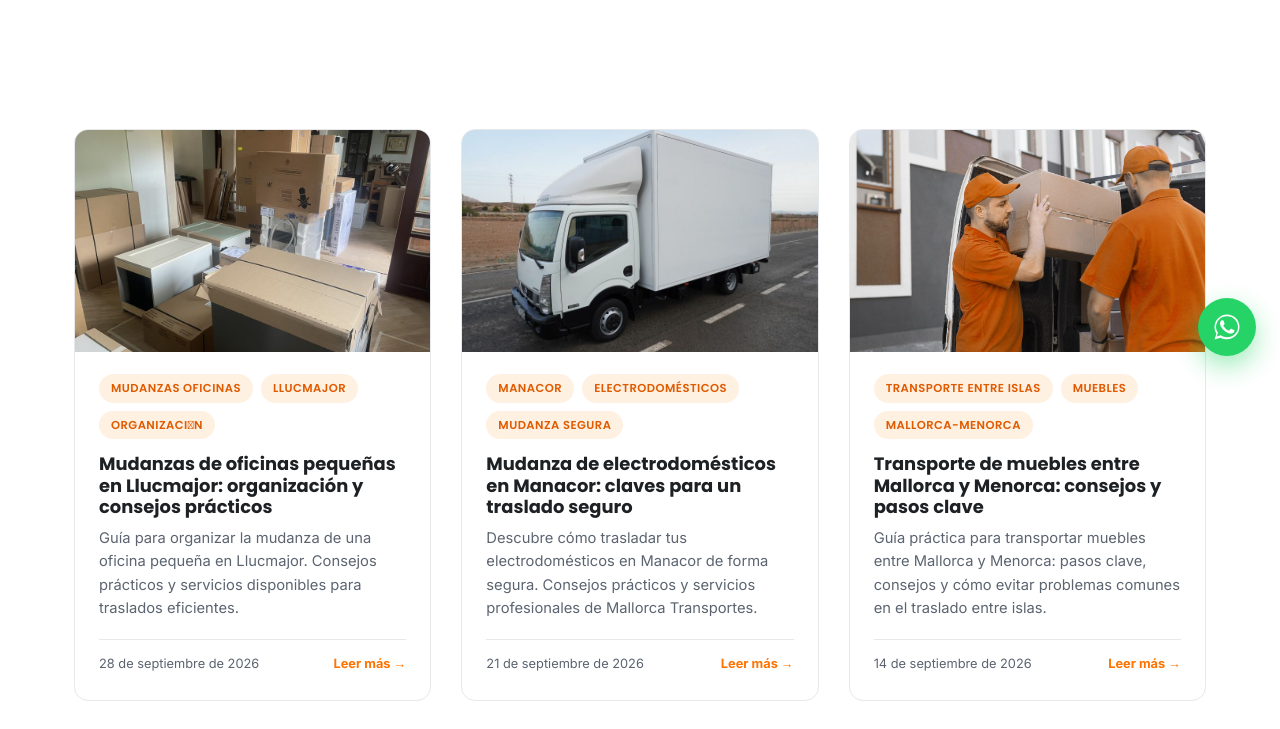
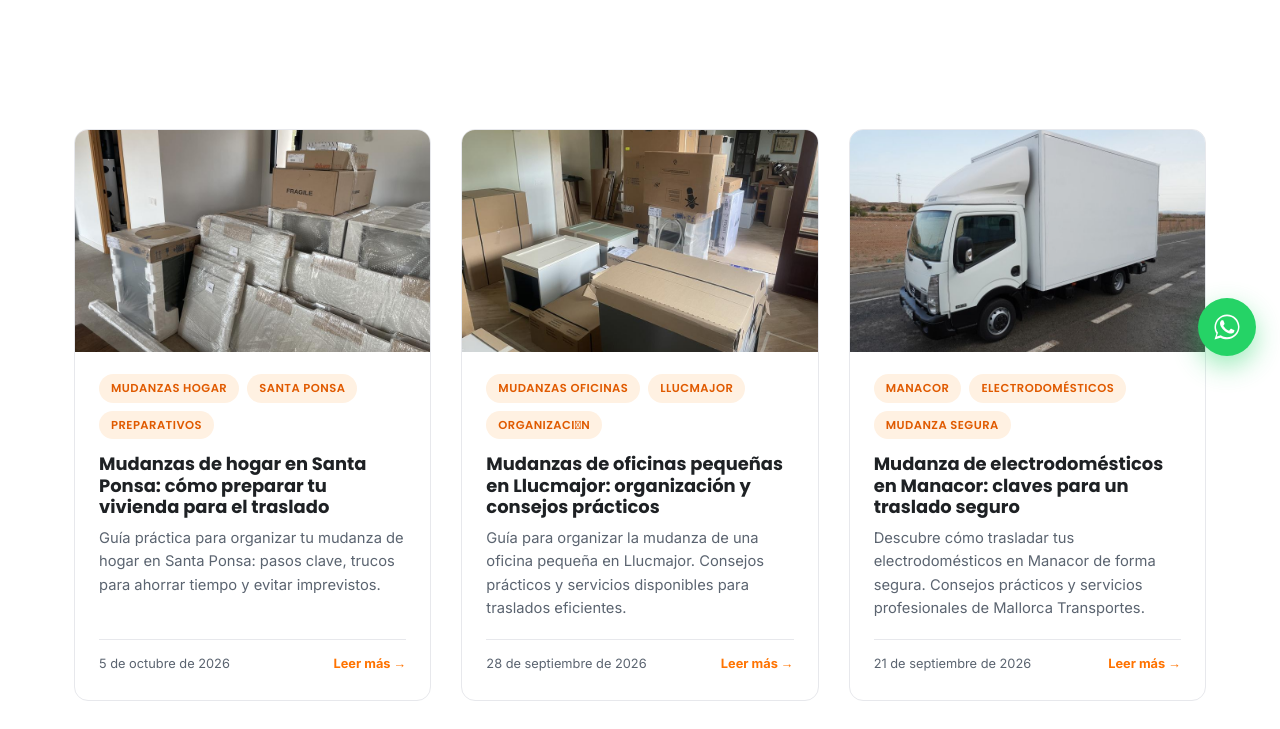
Before and after one commit to hlpzai/mallorca-transportes-web, a plain HTML site: page blog/index.html in a window 1280 px wide. Shown: the part 420-1149 px from the top of the page. Drawn offline with Linux system fonts and the light colour scheme.

Commit message:
Blog: publica "Mudanzas de hogar en Santa Ponsa: cómo preparar tu vivienda para el traslado" (automático)

```diff
--- a/blog/index.html
+++ b/blog/index.html
@@ -84,6 +84,24 @@
     <div class="container">
       <div class="blog-grid">
         <!-- NEXT_ARTICLE_CARD -->
+        <article class="blog-card">
+          <a href="mudanzas-hogar-santa-ponsa-preparar-vivienda.html" class="blog-card-image">
+            <img src="../img/trabajo-mudanza-02.jpg" alt="Embalaje profesional de electrodomésticos para mudanza en Mallorca" loading="lazy" width="900" height="563">
+          </a>
+          <div class="blog-card-body">
+            <div class="tag-row">
+              <span class="tag-pill">mudanzas hogar</span>
+            <span class="tag-pill">Santa Ponsa</span>
+            <span class="tag-pill">preparativos</span>
+            </div>
+            <h3><a href="mudanzas-hogar-santa-ponsa-preparar-vivienda.html">Mudanzas de hogar en Santa Ponsa: cómo preparar tu vivienda para el traslado</a></h3>
+            <p>Guía práctica para organizar tu mudanza de hogar en Santa Ponsa: pasos clave, trucos para ahorrar tiempo y evitar imprevistos.</p>
+            <div class="blog-card-meta">
+              <span>5 de octubre de 2026</span>
+              <a href="mudanzas-hogar-santa-ponsa-preparar-vivienda.html">Leer más →</a>
+            </div>
+          </div>
+        </article>
         <article class="blog-card">
           <a href="mudanzas-oficinas-pequenas-llucmajor-organizacion-consejos.html" class="blog-card-image">
             <img src="../img/trabajo-mudanza-01.jpg" alt="Mudanza de vivienda con cajas embaladas en Mallorca" loading="lazy" width="900" height="563">
```
